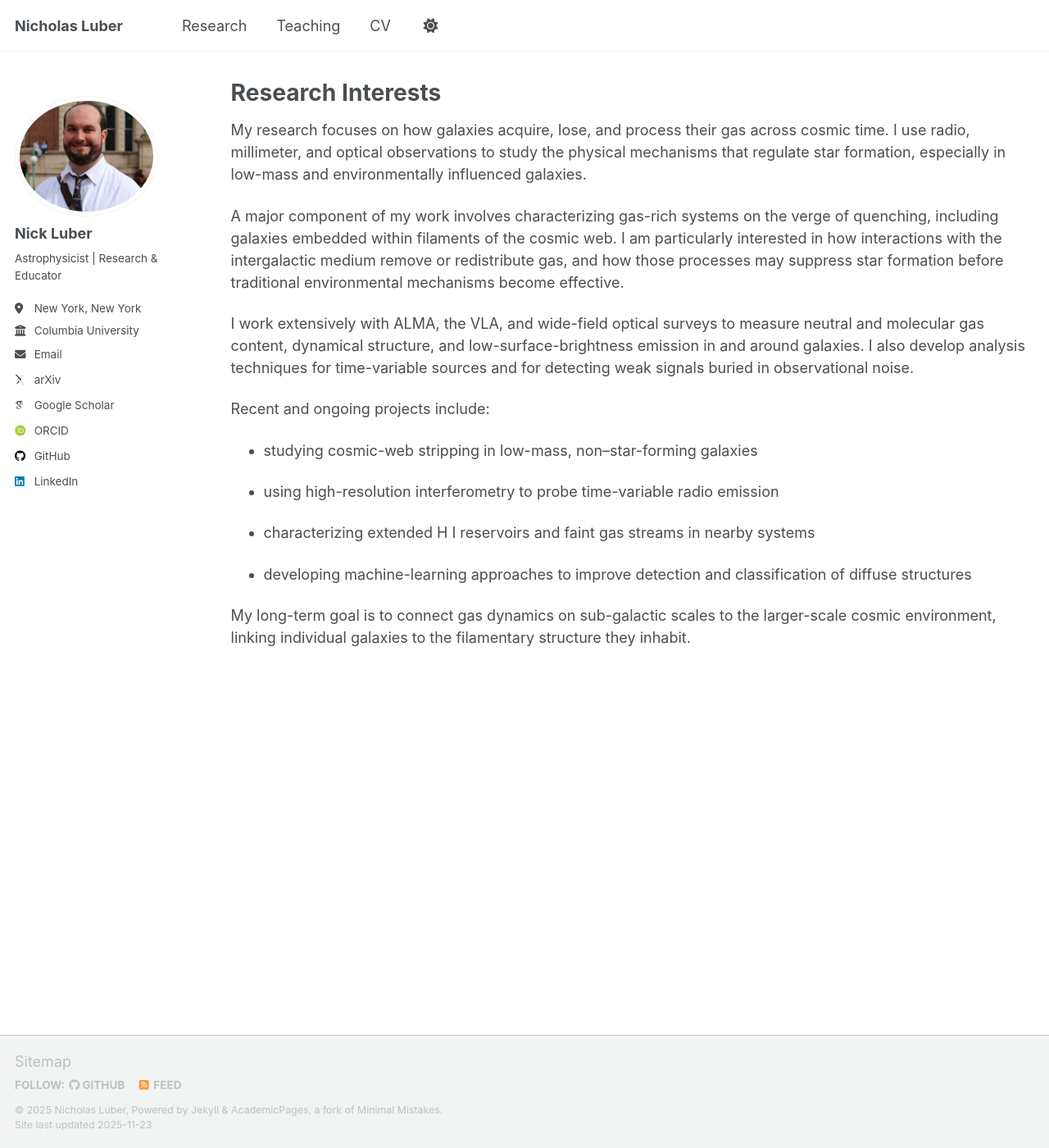
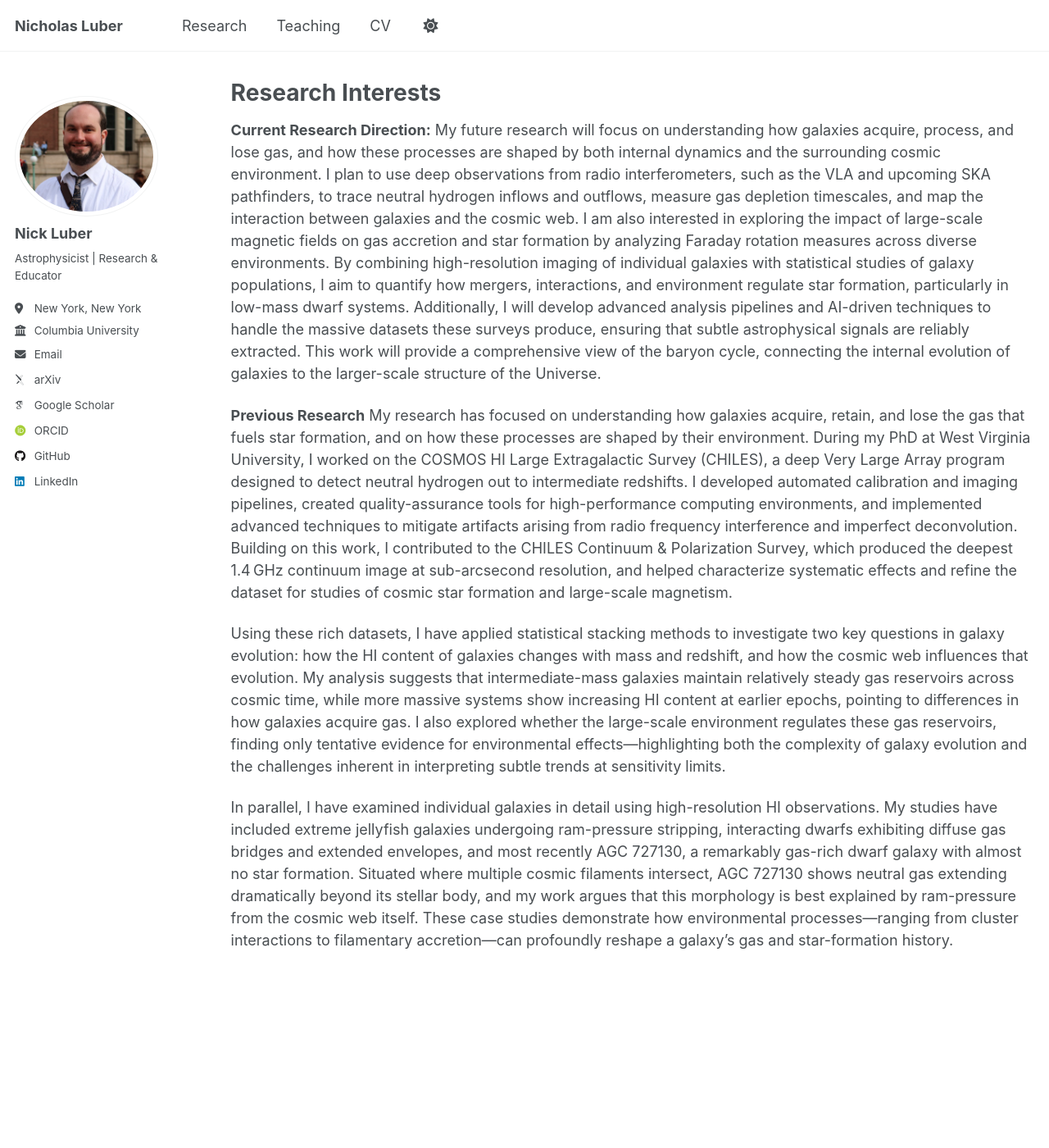
Before and after one commit to nicholasluber/nicholasluber.github.io, a Jekyll site: the page built from _pages/research.md, in a window 1280 px wide and 1400 px high. Shown: the whole window at 82% size. Built offline with Jekyll 4.4.1, drawn with Linux system fonts in a browser that asks for light colours; some web fonts are replaced; a script that is not in the unit is left out.

Commit message:
Revise research overview and future directions
Updated research focus and detailed current and previous research directions, emphasizing the study of gas dynamics in galaxies and their environments.

```diff
--- a/_pages/research.md
+++ b/_pages/research.md
@@ -5,20 +5,10 @@ permalink: /research/
 author_profile: true
 ---
 
-My research focuses on how galaxies acquire, lose, and process their gas across cosmic time. I use radio, millimeter, and optical observations to study the physical mechanisms that regulate star formation, especially in low-mass and environmentally influenced galaxies.
+**Current Research Direction:** My future research will focus on understanding how galaxies acquire, process, and lose gas, and how these processes are shaped by both internal dynamics and the surrounding cosmic environment. I plan to use deep observations from radio interferometers, such as the VLA and upcoming SKA pathfinders, to trace neutral hydrogen inflows and outflows, measure gas depletion timescales, and map the interaction between galaxies and the cosmic web. I am also interested in exploring the impact of large-scale magnetic fields on gas accretion and star formation by analyzing Faraday rotation measures across diverse environments. By combining high-resolution imaging of individual galaxies with statistical studies of galaxy populations, I aim to quantify how mergers, interactions, and environment regulate star formation, particularly in low-mass dwarf systems. Additionally, I will develop advanced analysis pipelines and AI-driven techniques to handle the massive datasets these surveys produce, ensuring that subtle astrophysical signals are reliably extracted. This work will provide a comprehensive view of the baryon cycle, connecting the internal evolution of galaxies to the larger-scale structure of the Universe.
 
-A major component of my work involves characterizing gas-rich systems on the verge of quenching, including galaxies embedded within filaments of the cosmic web. I am particularly interested in how interactions with the intergalactic medium remove or redistribute gas, and how those processes may suppress star formation before traditional environmental mechanisms become effective.
+**Previous Research** My research has focused on understanding how galaxies acquire, retain, and lose the gas that fuels star formation, and on how these processes are shaped by their environment. During my PhD at West Virginia University, I worked on the COSMOS HI Large Extragalactic Survey (CHILES), a deep Very Large Array program designed to detect neutral hydrogen out to intermediate redshifts. I developed automated calibration and imaging pipelines, created quality-assurance tools for high-performance computing environments, and implemented advanced techniques to mitigate artifacts arising from radio frequency interference and imperfect deconvolution. Building on this work, I contributed to the CHILES Continuum & Polarization Survey, which produced the deepest 1.4 GHz continuum image at sub-arcsecond resolution, and helped characterize systematic effects and refine the dataset for studies of cosmic star formation and large-scale magnetism.
 
-I work extensively with ALMA, the VLA, and wide-field optical surveys to measure neutral and molecular gas content, dynamical structure, and low-surface-brightness emission in and around galaxies. I also develop analysis techniques for time-variable sources and for detecting weak signals buried in observational noise.
+Using these rich datasets, I have applied statistical stacking methods to investigate two key questions in galaxy evolution: how the HI content of galaxies changes with mass and redshift, and how the cosmic web influences that evolution. My analysis suggests that intermediate-mass galaxies maintain relatively steady gas reservoirs across cosmic time, while more massive systems show increasing HI content at earlier epochs, pointing to differences in how galaxies acquire gas. I also explored whether the large-scale environment regulates these gas reservoirs, finding only tentative evidence for environmental effects—highlighting both the complexity of galaxy evolution and the challenges inherent in interpreting subtle trends at sensitivity limits.
 
-Recent and ongoing projects include:
-
-* studying cosmic-web stripping in low-mass, non–star-forming galaxies
-
-* using high-resolution interferometry to probe time-variable radio emission
-
-* characterizing extended H I reservoirs and faint gas streams in nearby systems
-
-* developing machine-learning approaches to improve detection and classification of diffuse structures
-
-My long-term goal is to connect gas dynamics on sub-galactic scales to the larger-scale cosmic environment, linking individual galaxies to the filamentary structure they inhabit.
+In parallel, I have examined individual galaxies in detail using high-resolution HI observations. My studies have included extreme jellyfish galaxies undergoing ram-pressure stripping, interacting dwarfs exhibiting diffuse gas bridges and extended envelopes, and most recently AGC 727130, a remarkably gas-rich dwarf galaxy with almost no star formation. Situated where multiple cosmic filaments intersect, AGC 727130 shows neutral gas extending dramatically beyond its stellar body, and my work argues that this morphology is best explained by ram-pressure from the cosmic web itself. These case studies demonstrate how environmental processes—ranging from cluster interactions to filamentary accretion—can profoundly reshape a galaxy’s gas and star-formation history.
```
